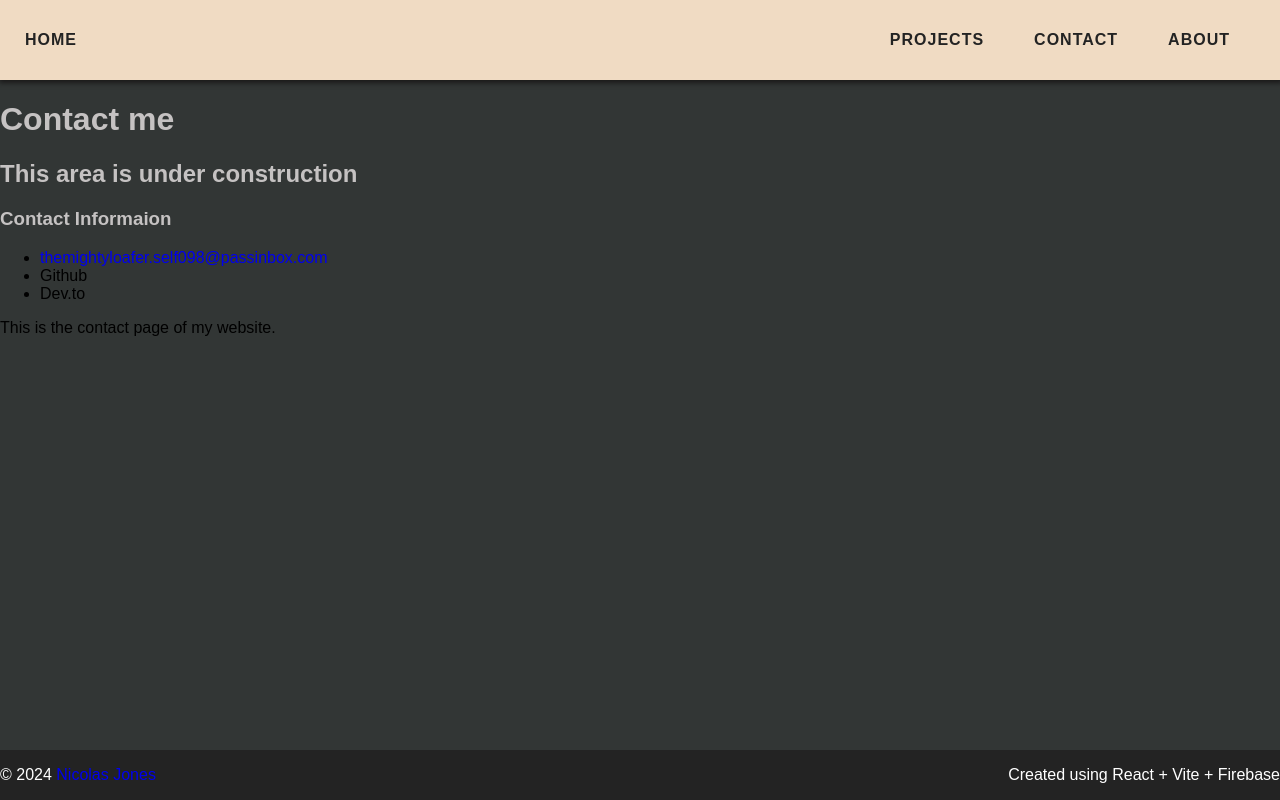
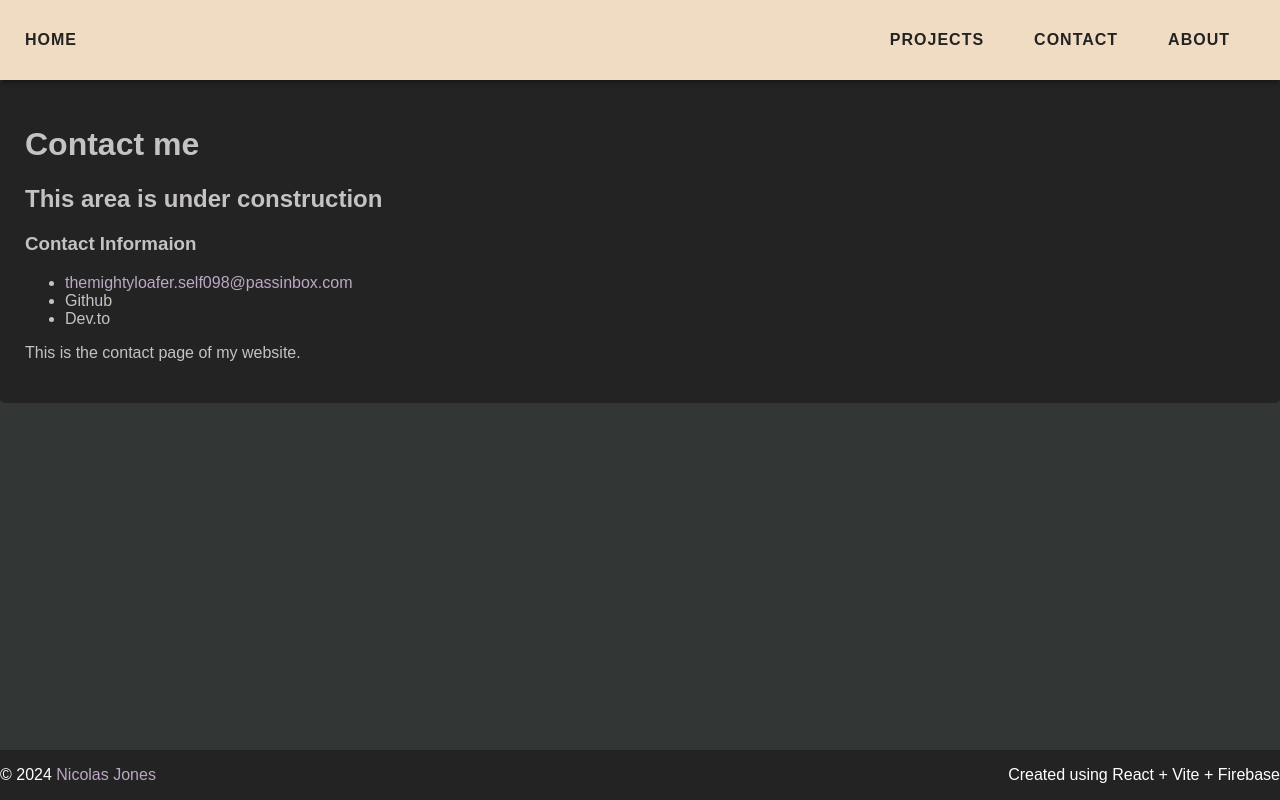
Before and after one commit to JonesInForCode/loafer-portfolio, a React (Vite) app: page /contact in a window 1280 px wide. Built offline with nearby package versions, Linux system fonts and the light colour scheme.

Commit message:
Style fixes

```diff
--- a/src/App.css
+++ b/src/App.css
@@ -11,6 +11,13 @@ body {
 }
 a {
   text-decoration: none;
+  color: #bca8c5;
+  transition: transform 0.3 ease;
+}
+a:hover,
+a:focus {
+    transform: scale(1.2);
+    text-decoration: underline;
 }
 
 nav ul {
--- a/src/pages/About.jsx
+++ b/src/pages/About.jsx
@@ -4,7 +4,7 @@ import styles from "./Pages.module.css";
 export default function About() {
   return (
     <div className={styles.aboutPage}>
-      <h1 className="about-header">About Me</h1>
+      <h1 className={styles.aboutHeader}>About Me</h1>
       <div className={styles.aboutContent}>
         <h2>Hi, I'm Nick Jones</h2>
         <h3>Frontend Software Developer</h3>
--- a/src/pages/Contact.jsx
+++ b/src/pages/Contact.jsx
@@ -1,9 +1,10 @@
 import React from "react";
+import styles from "./Pages.module.css"
 
 export default function Contact() {
   return (
-    <div className="contact-page">
-      <h1 className="contact-header">Contact me</h1>
+    <div className={styles.contactCard}>
+      <h1 className={styles.contactHeader}>Contact me</h1>
       <h2>This area is under construction</h2>
       <h3>Contact Informaion</h3>
       <section>
--- a/src/pages/Home.jsx
+++ b/src/pages/Home.jsx
@@ -1,9 +1,10 @@
 import React from "react";
+import styles from "./Pages.module.css"
 
 export default function Home() {
   return (
-    <div className="home-page">
-      <h1 className="home-header">Welcome to my homepage!</h1>
+    <div className={styles.homeCardMain}>
+      <h1 className={styles.homeCardMainHeader}>Welcome to my homepage!</h1>
       <p>This area is under construction</p>
       <br />
       <p>This site is to serve as the hub for all my completed projects</p>
--- a/src/pages/Pages.module.css
+++ b/src/pages/Pages.module.css
@@ -1,5 +1,3 @@
-/* Home Page */
-
 /* Splash Page */
 
 /* About Page */
@@ -26,3 +24,16 @@ h6 {
 }
 
 /* Contact Page */
+.contactCard {
+    background-color: #232323;
+    color: #c5c2c2;
+    border-radius: 5px;
+    padding: 25px;
+}
+/* Home Page */
+.homeCardMain {
+    background-color: #232323;
+    color: #c5c2c2;
+    border-radius: 5px;
+    padding: 25px;
+}
```
